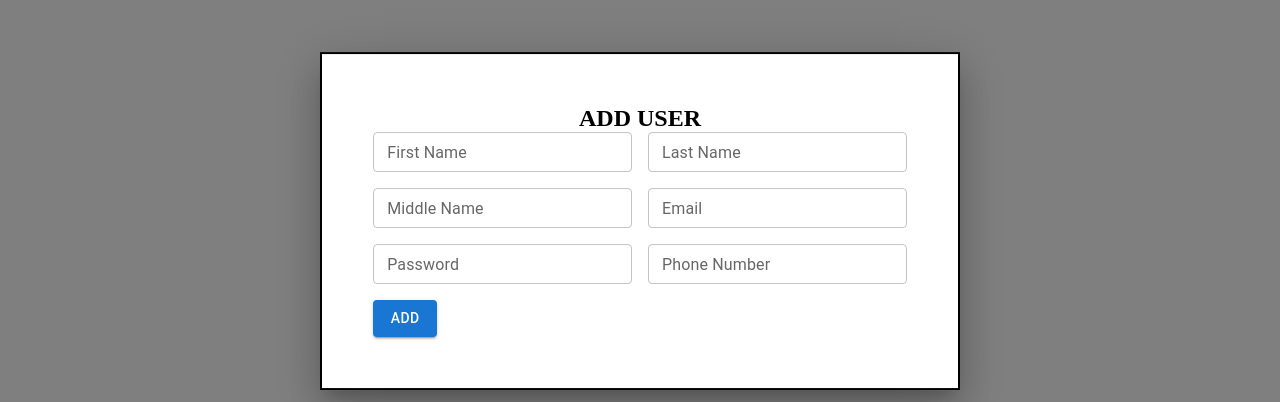
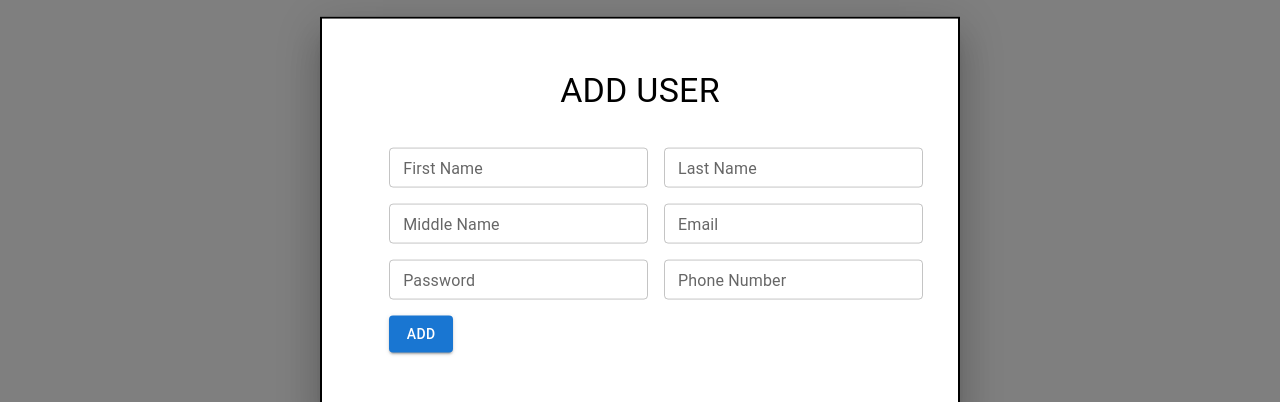
Before and after one commit to ChetanRath/user-list, a React (Vite) app: page / in a window 1280 px wide. Both pictures are taken after a click on the button "ADD USER". Shown: the part 179-581 px from the top of the page. Built offline with nearby package versions, Linux system fonts and the light colour scheme; no server answers.

Commit message:
Fixed styling

```diff
--- a/src/AddUser/index.tsx
+++ b/src/AddUser/index.tsx
@@ -1,5 +1,6 @@
 import Button from '@mui/material/Button';
-import CircularProgress from '@mui/material/CircularProgress'; // Add to button for loading
+import CircularProgress from '@mui/material/CircularProgress';
+import Typography from '@mui/material/Typography';
 import { FormInputText } from 'components/FormInputText/FormInputText';
 import { emailRegex, phoneNumberRegex } from 'utils/regex';
 import { Grid } from '@mui/material';
@@ -15,9 +16,11 @@ export const AddUserForm = ({ closeModal, addNewUser }: AddUserFormProps) => {
 
   return (
     <>
-      <h2 style={{ margin: 'auto', width: 'fit-content' }}>{' ADD USER '}</h2>
+      <Typography sx={{ textAlign: 'center' }} variant={'h4'} gutterBottom>
+        {' ADD USER '}
+      </Typography>
       <form onSubmit={handleSubmit(submitHandler)}>
-        <Grid container spacing={2}>
+        <Grid sx={{ margin: '20px auto' }} container spacing={2}>
           <Grid item md={6}>
             <FormInputText
               name={'firstName'}
```
